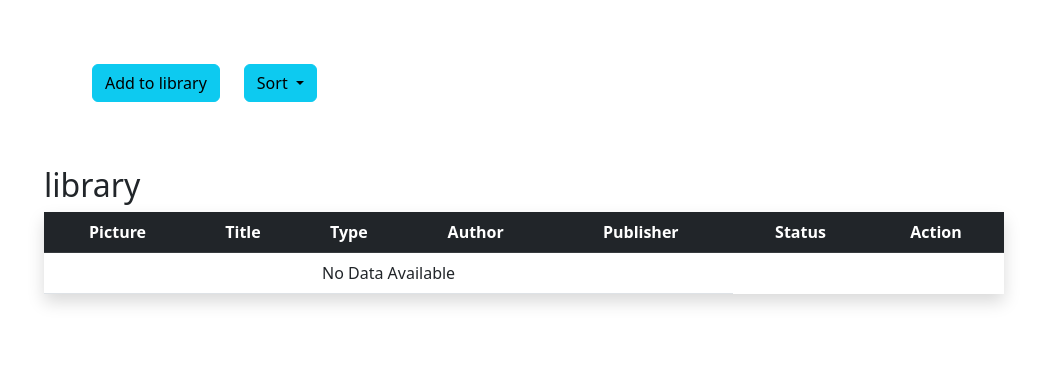
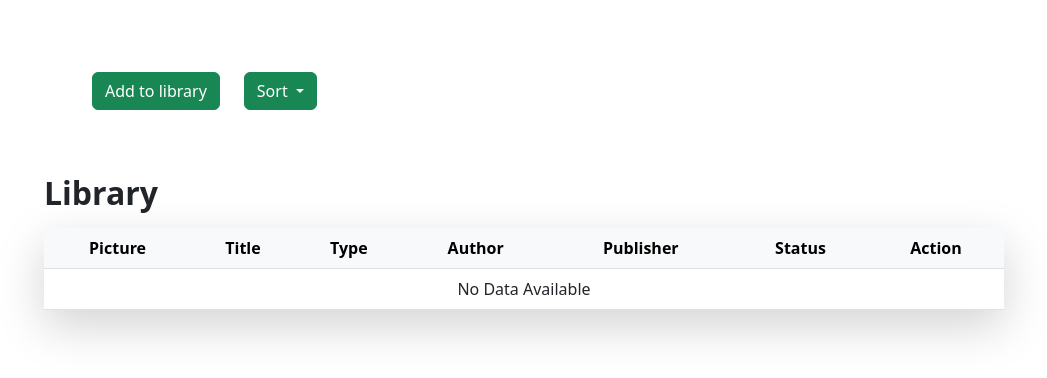
Before and after one commit to ch1marko/BE17-CR10-MarkoDzomba, a PHP site: page / in a window 1280 px wide. Shown: the top 378 px of the page, without its empty margins (116-1163 px from the left). Run offline with PHP 8.4, Linux system fonts and the light colour scheme; data that the repository does not hold is empty.

Commit message:
bootstrap touch up

```diff
--- a/index.php
+++ b/index.php
@@ -2,7 +2,7 @@
 require_once './actions/db_connect.php';
 
 
-$sql = "SELECT * FROM products";
+$sql = "SELECT * FROM library";
 $result = mysqli_query($connect, $sql);
 $tbody = ''; //this variable will hold the body for the table
 if (mysqli_num_rows($result) > 0) {
@@ -25,7 +25,7 @@ if (mysqli_num_rows($result) > 0) {
     ";
     }
 } else {
-    $tbody = "<tr><td colspan='5'><center>No Data Available </center></td></tr>";
+    $tbody = "<tr><td colspan='7'><center>No Data Available </center></td></tr>";
 }
 
 mysqli_close($connect);
@@ -62,14 +62,14 @@ mysqli_close($connect);
 </head>
 
 <body>
-    <div class="manageProduct w-75 mt-3">
+    <div class="manageProduct w-75 mt-4">
         <div class="container p-5">
             <div class='row'>
                 <div class='mb-3 col-auto mr-auto'>
-                    <a href="create.php"><button class='btn btn-info' type="button">Add to library</button></a>
+                    <a href="create.php"><button class='btn btn-success' type="button">Add to library</button></a>
                 </div>
                 <div class="dropdown col-auto">
-                    <button class="btn btn-info dropdown-toggle" type="button" id="dropdownMenuButton1"
+                    <button class="btn btn-success dropdown-toggle" type="button" id="dropdownMenuButton1"
                         data-bs-toggle="dropdown" aria-expanded="false">
                         Sort
                     </button>
@@ -82,9 +82,9 @@ mysqli_close($connect);
                 </div>
             </div>
         </div>
-        <p class='h2'>library</p>
-        <table class='table table-hover shadow p-3 mb-5'>
-            <thead class='table-dark'>
+        <p class='h2 fw-bold mb-3'>Library</p>
+        <table class='table table-hover shadow-lg p-3 mb-5'>
+            <thead class='table-light'>
                 <tr>
                     <th scope="col">Picture</th>
                     <th scope="col">Title</th>
```
Also changed, not shown: 1 other file.
